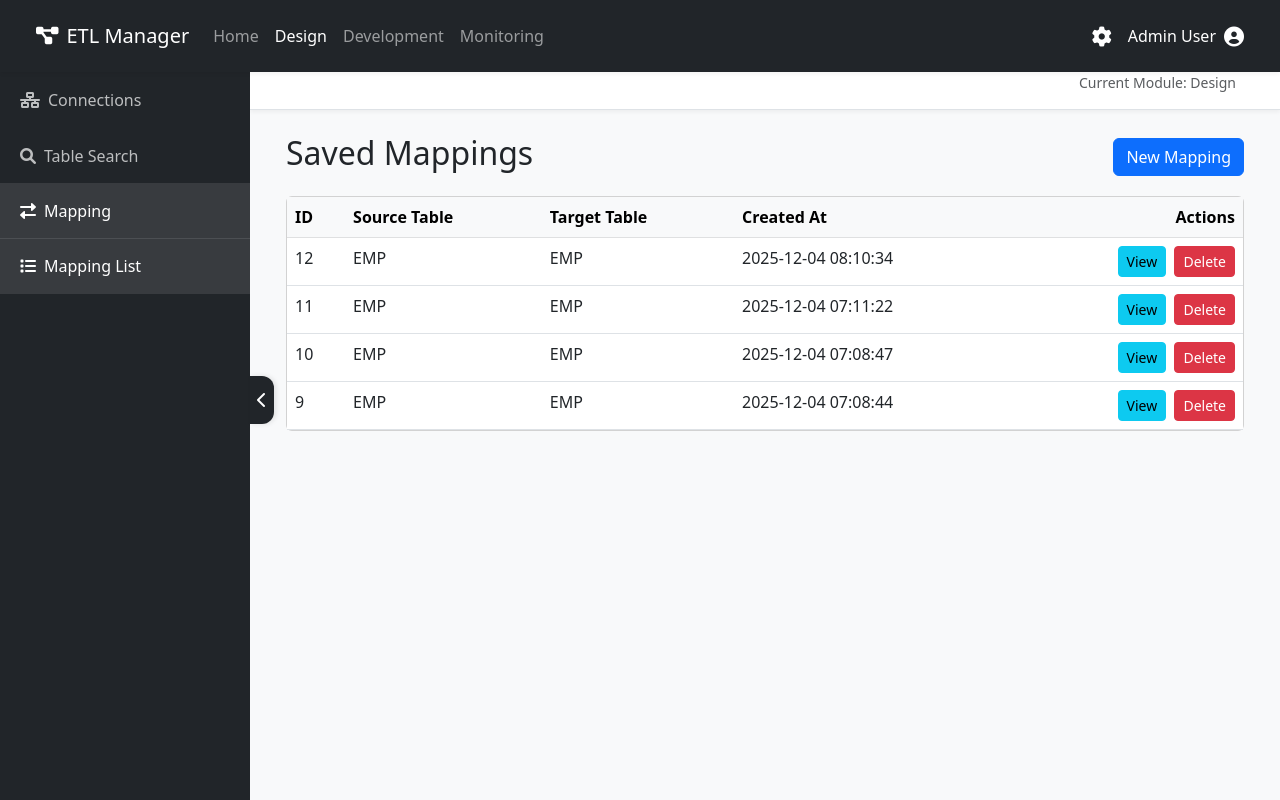
After one commit to lucaryu/airflower, a Flask app: page /mappings in a window 1280 px wide. The commit adds this page. Run offline with Flask 3, Linux system fonts and the light colour scheme; data comes from the database, SQL or seed files in the repository; both versions use the stored data as it was after the commit.

Commit message:
매핑기능 수정 매핑리스트 수정

```diff
--- a/routes.py
+++ b/routes.py
@@ -95,9 +95,16 @@ def mapping():
         data = request.json
         source_id = data.get('source_table_id')
         target_id = data.get('target_table_id')
+        mapping_type = data.get('mapping_type', '1:1')
         mappings = data.get('mappings')
 
-        map_service.save_mapping(source_id, target_id, mappings)
+        # Structure the data to include type
+        mapping_data = {
+            "type": mapping_type,
+            "mappings": mappings
+        }
+
+        map_service.save_mapping(source_id, target_id, mapping_data)
         return jsonify({"status": "success"})
 
     # Fetch available source and target tables for the dropdowns
@@ -109,6 +116,32 @@ def mapping():
     targets = meta_service.get_real_target_tables()
 
     return render_template('mapping.html', sources=sources, targets=targets)
+
+@app.route('/mappings')
+def mapping_list():
+    map_service = MappingService()
+    mappings = map_service.get_mappings_with_names()
+    return render_template('mapping_list.html', mappings=mappings)
+
+@app.route('/mappings/delete/<int:id>', methods=['POST'])
+def delete_mapping(id):
+    map_service = MappingService()
+    if map_service.delete_mapping(id):
+        flash('Mapping deleted successfully.', 'success')
+    else:
+        flash('Error deleting mapping.', 'danger')
+    return redirect(url_for('mapping_list'))
+
+@app.route('/api/mappings/<int:id>')
+def get_mapping_details(id):
+    map_service = MappingService()
+    mapping = map_service.get_mapping(id)
+    if mapping:
+        return jsonify({
+            "status": "success",
+            "mapping": json.loads(mapping.mapping_json)
+        })
+    return jsonify({"status": "error", "message": "Mapping not found"}), 404
 
 from services.template_service import TemplateService
 
--- a/services/mapping_service.py
+++ b/services/mapping_service.py
@@ -1,17 +1,45 @@
 import json
 from datetime import datetime
 from models import db, EtlMapping, EtlMetadata
+from sqlalchemy.orm import aliased
 
 class MappingService:
     def get_mappings(self):
         return EtlMapping.query.all()
 
-    def save_mapping(self, source_table_id, target_table_id, mapping_data):
-        # mapping_data is a list of dicts: {source_col, target_col, rule, transformation}
+    def get_mappings_with_names(self):
+        SourceMeta = aliased(EtlMetadata)
+        TargetMeta = aliased(EtlMetadata)
+
+        results = db.session.query(EtlMapping, SourceMeta.table_name, TargetMeta.table_name)\
+            .join(SourceMeta, EtlMapping.source_table_id == SourceMeta.id)\
+            .join(TargetMeta, EtlMapping.target_table_id == TargetMeta.id)\
+            .order_by(EtlMapping.id.desc())\
+            .all()
+
+        mappings = []
+        for m, s_name, t_name in results:
+            mappings.append({
+                "id": m.id,
+                "source_table": s_name,
+                "target_table": t_name,
+                "created_at": m.etl_cry_dtm,
+                "mapping_json": json.loads(m.mapping_json)
+            })
+        return mappings
+
+    def save_mapping(self, source_table, target_table, mapping_data):
+        # source_table and target_table can be IDs (int) or Names (str)
+
+        source_id = self._resolve_metadata_id(source_table, 'ORACLE')
+        target_id = self._resolve_metadata_id(target_table, 'POSTGRES')
+
+        if not source_id or not target_id:
+            raise Exception("Could not resolve Source or Target table metadata.")
 
         new_mapping = EtlMapping(
-            source_table_id=source_table_id,
-            target_table_id=target_table_id,
+            source_table_id=source_id,
+            target_table_id=target_id,
             mapping_json=json.dumps(mapping_data),
             etl_cry_dtm=datetime.utcnow()
         )
@@ -19,5 +47,43 @@ class MappingService:
         db.session.commit()
         return new_mapping
 
+    def _resolve_metadata_id(self, identifier, default_type):
+        # If it's already an ID (int), verify it exists
+        try:
+            id_val = int(identifier)
+            if EtlMetadata.query.get(id_val):
+                return id_val
+        except:
+            pass
+
+        # It's a name, look it up
+        name = str(identifier)
+        meta = EtlMetadata.query.filter_by(table_name=name).first()
+        if meta:
+            return meta.id
+
+        # Not found, create it
+        # Note: We don't have schema_info here, but that's okay for just linking
+        new_meta = EtlMetadata(
+            table_name=name,
+            db_type=default_type,
+            schema_info='[]',
+            etl_cry_dtm=datetime.utcnow()
+        )
+        db.session.add(new_meta)
+        db.session.commit()
+        return new_meta.id
+
     def get_mapping_by_ids(self, source_id, target_id):
-        return EtlMapping.query.filter_by(source_table_id=source_table_id, target_table_id=target_table_id).first()
+        return EtlMapping.query.filter_by(source_table_id=source_id, target_table_id=target_id).first()
+
+    def get_mapping(self, id):
+        return EtlMapping.query.get(id)
+
+    def delete_mapping(self, id):
+        mapping = EtlMapping.query.get(id)
+        if mapping:
+            db.session.delete(mapping)
+            db.session.commit()
+            return True
+        return False
--- a/templates/base.html
+++ b/templates/base.html
@@ -176,6 +176,10 @@
                     class="list-group-item list-group-item-action {{ 'active' if request.path.startswith('/mapping') }}">
                     <i class="fas fa-exchange-alt me-2"></i>Mapping
                 </a>
+                <a href="/mappings"
+                    class="list-group-item list-group-item-action {{ 'active' if request.path.startswith('/mappings') }}">
+                    <i class="fas fa-list me-2"></i>Mapping List
+                </a>
                 {% elif active_module == 'development' %}
                 <a href="/templates"
                     class="list-group-item list-group-item-action {{ 'active' if request.path.startswith('/templates') }}">
--- /dev/null
+++ b/templates/mapping_list.html
@@ -0,0 +1,121 @@
+{% extends "base.html" %}
+
+{% block content %}
+<div class="container-fluid">
+    <div class="d-flex justify-content-between align-items-center mb-3">
+        <h2>Saved Mappings</h2>
+        <a href="{{ url_for('mapping') }}" class="btn btn-primary">
+            <i class="bi bi-plus-lg"></i> New Mapping
+        </a>
+    </div>
+
+    <div class="card">
+        <div class="card-body p-0">
+            <div class="table-responsive">
+                <table class="table table-hover mb-0">
+                    <thead class="table-light">
+                        <tr>
+                            <th>ID</th>
+                            <th>Source Table</th>
+                            <th>Target Table</th>
+                            <th>Created At</th>
+                            <th class="text-end">Actions</th>
+                        </tr>
+                    </thead>
+                    <tbody>
+                        {% for m in mappings %}
+                        <tr>
+                            <td>{{ m.id }}</td>
+                            <td>{{ m.source_table }}</td>
+                            <td>{{ m.target_table }}</td>
+                            <td>{{ m.created_at.strftime('%Y-%m-%d %H:%M:%S') }}</td>
+                            <td class="text-end">
+                                <button class="btn btn-sm btn-info me-1" onclick="viewMapping({{ m.id }})">
+                                    <i class="bi bi-eye"></i> View
+                                </button>
+                                <form action="{{ url_for('delete_mapping', id=m.id) }}" method="POST" class="d-inline">
+                                    <button type="submit" class="btn btn-sm btn-danger">
+                                        <i class="bi bi-trash"></i> Delete
+                                    </button>
+                                </form>
+                            </td>
+                        </tr>
+                        {% else %}
+                        <tr>
+                            <td colspan="5" class="text-center text-muted py-4">No saved mappings found.</td>
+                        </tr>
+                        {% endfor %}
+                    </tbody>
+                </table>
+            </div>
+        </div>
+    </div>
+</div>
+
+<!-- View Modal -->
+<div class="modal fade" id="viewModal" tabindex="-1">
+    <div class="modal-dialog modal-xl">
+        <div class="modal-content">
+            <div class="modal-header">
+                <h5 class="modal-title">Mapping Details</h5>
+                <button type="button" class="btn-close" data-bs-dismiss="modal"></button>
+            </div>
+            <div class="modal-body">
+                <div class="table-responsive">
+                    <table class="table table-bordered table-sm" id="viewTable">
+                        <thead class="table-light">
+                            <tr>
+                                <th>Source Column</th>
+                                <th>Target Column</th>
+                                <th>Rule Type</th>
+                                <th>Rule Detail</th>
+                                <th>Remarks</th>
+                            </tr>
+                        </thead>
+                        <tbody id="viewTableBody">
+                        </tbody>
+                    </table>
+                </div>
+            </div>
+            <div class="modal-footer">
+                <button type="button" class="btn btn-secondary" data-bs-dismiss="modal">Close</button>
+            </div>
+        </div>
+    </div>
+</div>
+
+<script>
+    function viewMapping(id) {
+        const modal = new bootstrap.Modal(document.getElementById('viewModal'));
+        const tbody = document.getElementById('viewTableBody');
+        tbody.innerHTML = '<tr><td colspan="5" class="text-center">Loading...</td></tr>';
+
+        modal.show();
+
+        fetch(`/api/mappings/${id}`)
+            .then(response => response.json())
+            .then(data => {
+                if (data.status === 'success') {
+                    tbody.innerHTML = '';
+                    data.mapping.forEach(row => {
+                        const tr = document.createElement('tr');
+                        tr.innerHTML = `
+                            <td>${row.source_column || '(None)'}</td>
+                            <td>${row.target_column}</td>
+                            <td>${row.rule_type}</td>
+                            <td>${row.rule_detail || ''}</td>
+                            <td>${row.remarks || ''}</td>
+                        `;
+                        tbody.appendChild(tr);
+                    });
+                } else {
+                    tbody.innerHTML = `<tr><td colspan="5" class="text-center text-danger">Error: ${data.message}</td></tr>`;
+                }
+            })
+            .catch(error => {
+                console.error('Error:', error);
+                tbody.innerHTML = '<tr><td colspan="5" class="text-center text-danger">Failed to load mapping details.</td></tr>';
+            });
+    }
+</script>
+{% endblock %}
```
Also changed, not shown: templates/mapping.html (+86 -64 lines), instance/etl_metadata.db.
